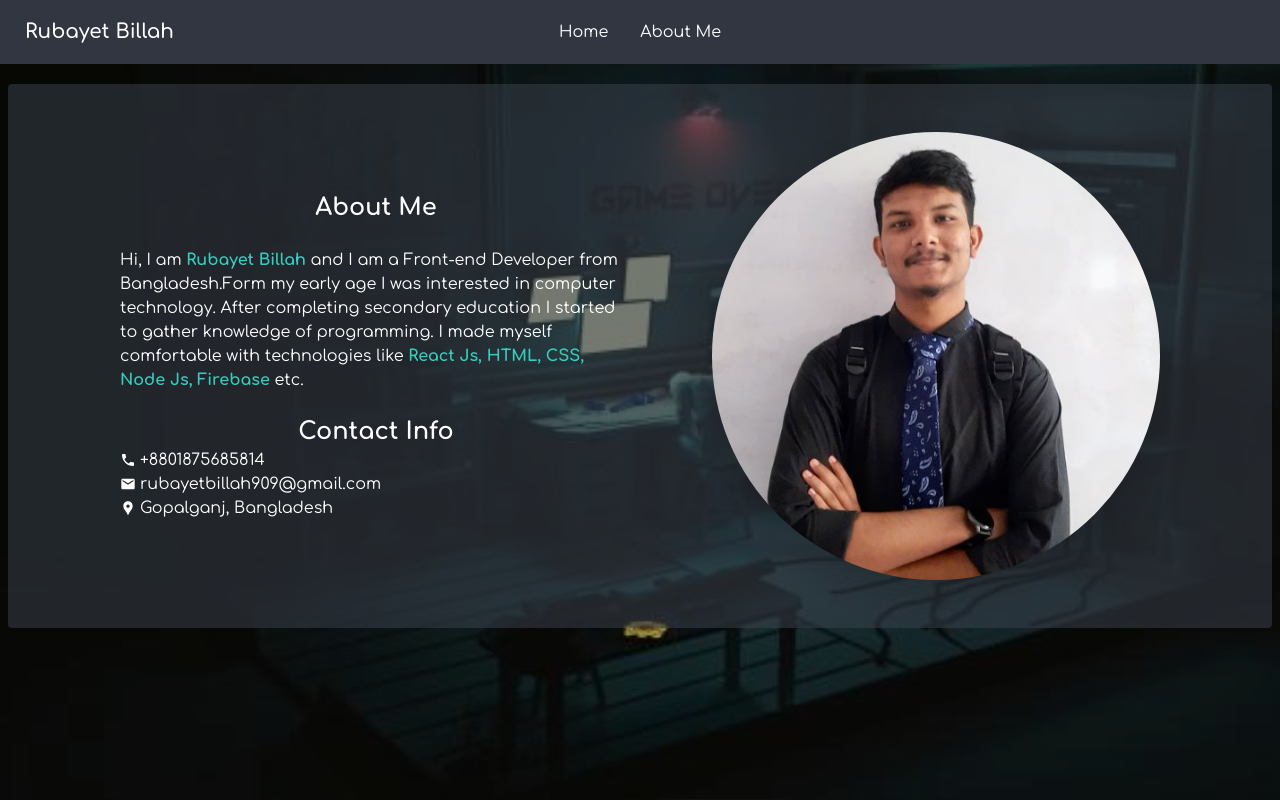
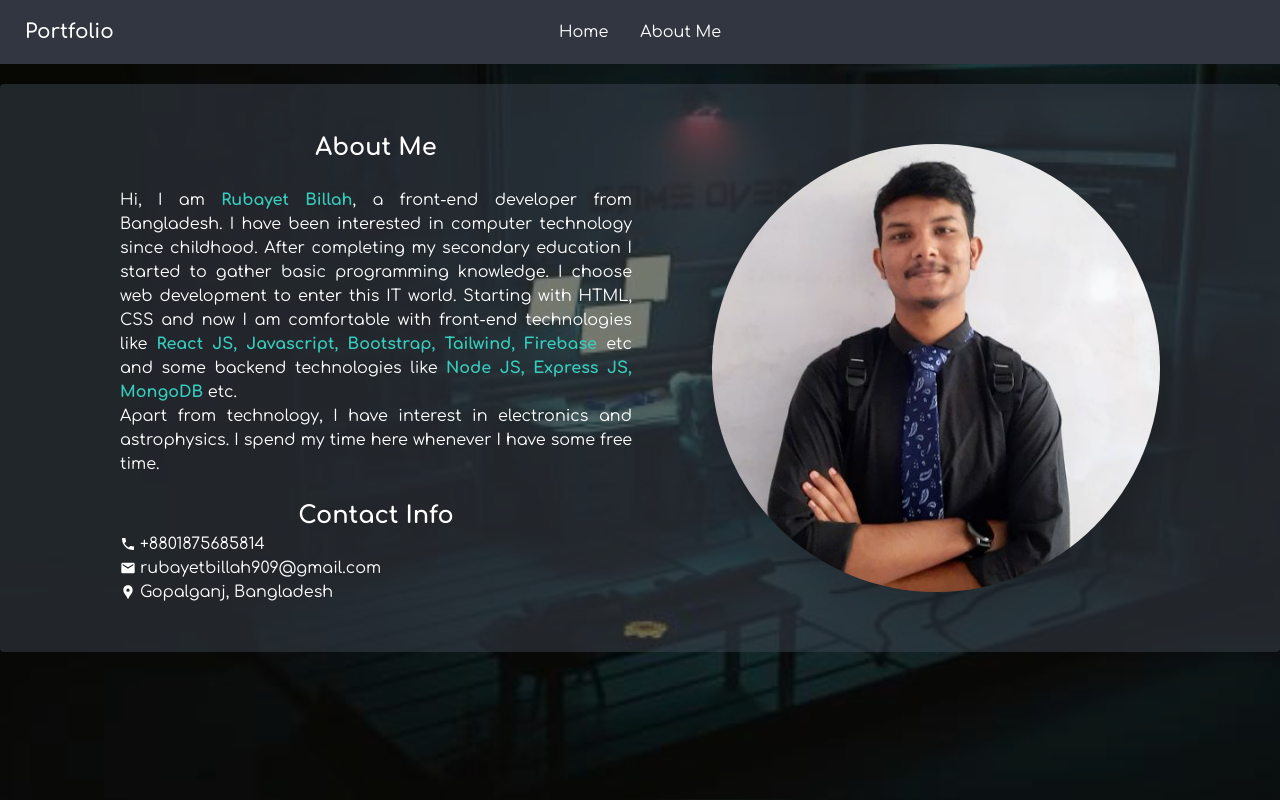
Before and after one commit to Rubayet-billah/my-portfolio-client, a React (Create React App) app: page /about in a window 1280 px wide. Shown: the top 800 px of the page. Built offline with nearby package versions, Linux system fonts and the light colour scheme.

Commit message:
about text changes

```diff
--- a/src/Layouts/MainLayout/MainLayout.js
+++ b/src/Layouts/MainLayout/MainLayout.js
@@ -9,7 +9,7 @@ const MainLayout = () => {
     return (
         <div className='bg-fixed bg-cover' style={{ backgroundImage: `url(${portfolioBackground})` }}>
             <Header></Header>
-            <main className='container mx-auto px-2 py-5 bg-black bg-opacity-30 min-h-screen'>
+            <main className='container mx-auto py-5 bg-black bg-opacity-30 min-h-screen'>
                 <Outlet></Outlet>
             </main>
             <Footer></Footer>
--- a/src/Pages/AboutMe/AboutMe.js
+++ b/src/Pages/AboutMe/AboutMe.js
@@ -11,7 +11,11 @@ const AboutMe = () => {
                 </div>
                 <div className='lg:mx-8 hover:scale-105 ease-in duration-200 max-w-lg'>
                     <h1 className='text-2xl text-center font-bold'>About Me</h1>
-                    <p className="py-6">Hi, I am <span className='text-accent font-bold'>Rubayet Billah</span> and I am a Front-end Developer from Bangladesh.Form my early age I was interested in computer technology. After completing secondary education I started to gather knowledge of programming. I made myself comfortable with technologies like <span className='text-accent font-bold'>React Js, HTML, CSS, Node Js, Firebase</span> etc.</p>
+                    <p className="py-6 text-justify">
+                        Hi, I am <span className='text-accent font-bold'>Rubayet Billah</span>, a front-end developer from Bangladesh. I have been interested in computer technology since childhood. After completing my secondary education I started to gather basic programming knowledge. I choose web development to enter this IT world. Starting with HTML, CSS and now I am comfortable with front-end technologies like <span className='text-accent font-bold'>React JS, Javascript, Bootstrap, Tailwind, Firebase</span> etc and some backend technologies like <span className='text-accent font-bold'>Node JS, Express JS, MongoDB</span> etc.
+                        <br />
+                        Apart from technology, I have interest in electronics and astrophysics. I spend my time here whenever I have some free time.
+                    </p>
                     <h1 className='text-2xl text-center font-bold'>Contact Info</h1>
                     <div>
                         <div className='flex items-center'><MdLocalPhone className='mr-1' />+8801875685814</div>
--- a/src/Shared/Header/Header.js
+++ b/src/Shared/Header/Header.js
@@ -19,7 +19,7 @@ const Header = () => {
                             {menu}
                         </ul>
                     </div>
-                    <Link className="btn btn-ghost normal-case text-xl">Rubayet Billah</Link>
+                    <Link className="btn btn-ghost normal-case text-xl">Portfolio</Link>
                 </div>
                 <div className="navbar-center hidden lg:flex">
                     <ul className="menu menu-horizontal px-1">
```
Also changed, not shown: 1 other file (tests, documents, lock files or other folders).
